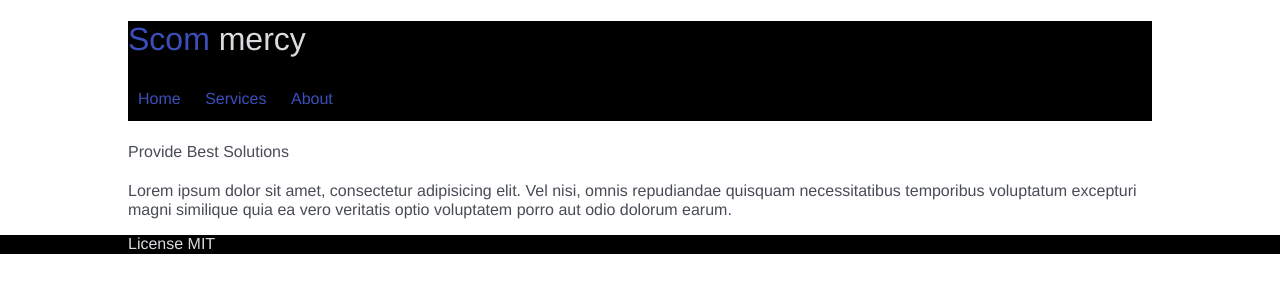
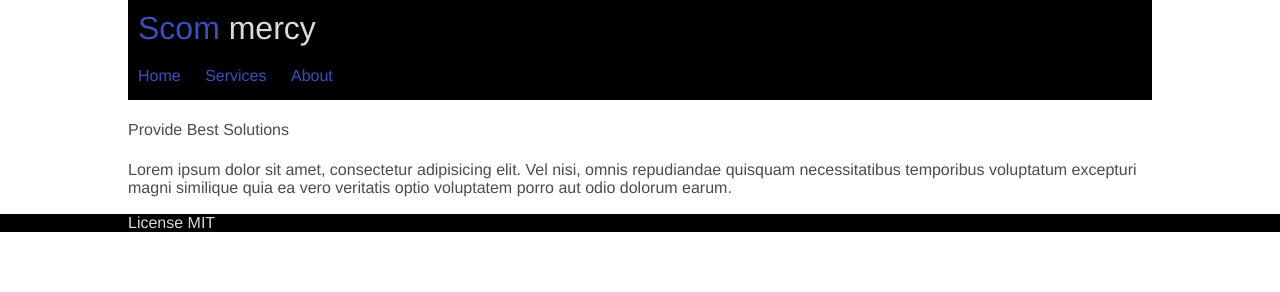
Before and after one commit to ngmikeng/html-css-playground, a website: page scss-simple-shop/src/index.html in a window 1280 px wide. Drawn offline with nearby package versions, Linux system fonts and the light colour scheme; files that its build step writes are made by us from their sources.

Commit message:
Fixed install gulp-sass failed on window x64.

```diff
--- a/scss-simple-shop/package.json
+++ b/scss-simple-shop/package.json
@@ -19,7 +19,7 @@
     "gulp-html-replace": "^1.6.1",
     "gulp-htmlmin": "^3.0.0",
     "gulp-imagemin": "^3.0.3",
-    "gulp-sass": "^2.3.2",
+    "gulp-sass": "^3.1.0",
     "gulp-sourcemaps": "^2.1.1",
     "gulp-uglify": "^2.0.0",
     "run-sequence": "^2.2.1"
--- a/scss-simple-shop/src/scss/components/_navbar.scss
+++ b/scss-simple-shop/src/scss/components/_navbar.scss
@@ -8,6 +8,8 @@
     h1 {
       color: $iron;
       padding-top: 0;
+      margin: 10px;
+      display:  inline-block;
       .highlight-text {
         color: $water;
       }
```
